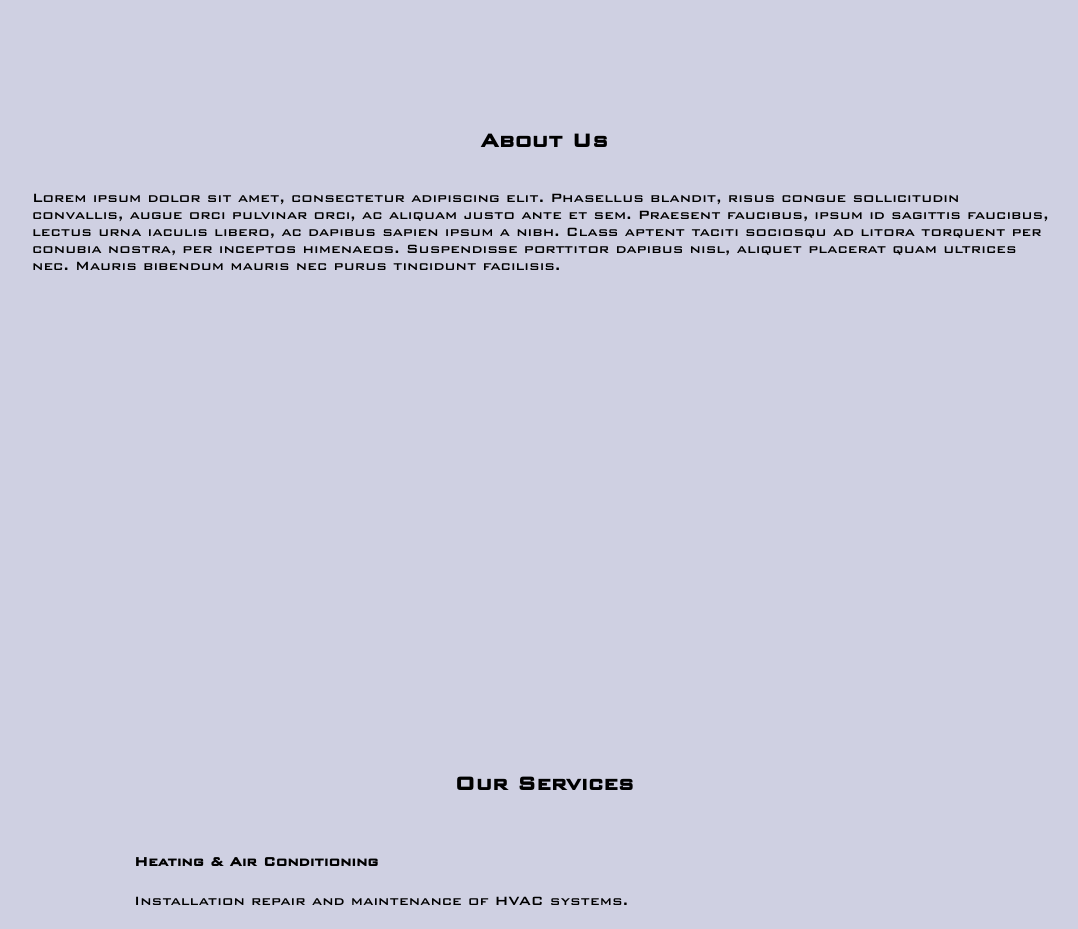
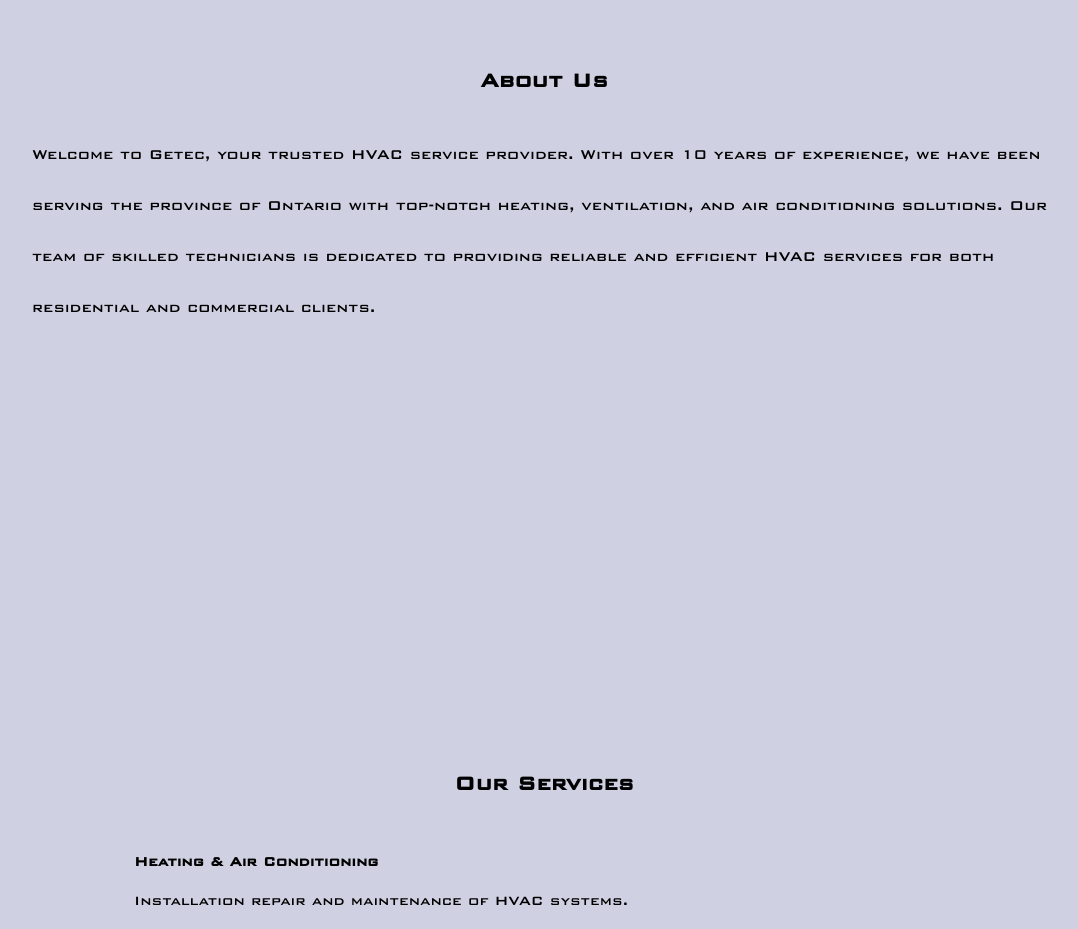
Before and after one commit to alljay213/getec-website, a plain HTML site: page index.html in a window 1280 px wide. Shown: the part 1000-1929 px from the top of the page, without its empty margins (96-1174 px from the left). Drawn offline with Linux system fonts and the light colour scheme.

Commit message:
adjusted line heigt

```diff
--- a/index.html
+++ b/index.html
@@ -36,13 +36,11 @@
     <section id="about">
       <h2>About Us</h2>
       <p>
-        Lorem ipsum dolor sit amet, consectetur adipiscing elit. Phasellus
-        blandit, risus congue sollicitudin convallis, augue orci pulvinar orci,
-        ac aliquam justo ante et sem. Praesent faucibus, ipsum id sagittis
-        faucibus, lectus urna iaculis libero, ac dapibus sapien ipsum a nibh.
-        Class aptent taciti sociosqu ad litora torquent per conubia nostra, per
-        inceptos himenaeos. Suspendisse porttitor dapibus nisl, aliquet placerat
-        quam ultrices nec. Mauris bibendum mauris nec purus tincidunt facilisis.
+        Welcome to Getec, your trusted HVAC service provider. With over 10 years
+        of experience, we have been serving the province of Ontario with
+        top-notch heating, ventilation, and air conditioning solutions. Our team
+        of skilled technicians is dedicated to providing reliable and efficient
+        HVAC services for both residential and commercial clients.
       </p>
     </section>
     <section id="services">
--- a/style.css
+++ b/style.css
@@ -26,6 +26,12 @@ body {
 
 header {
   box-shadow: 0px 1px 10px rgba(255, 255, 255, 0.8);
+}
+
+#about p {
+  font-style: var(--secondary-font);
+  font-size: 17px;
+  line-height: 3;
 }
 
 header,
@@ -308,7 +314,7 @@ ul a {
   }
 
   .menu-list {
-    display: flex;
+    display: flex !important;
     justify-content: space-evenly;
     padding: 0;
     background-color: var(--primary-color);
@@ -445,7 +451,7 @@ ul a {
   }
 
   .menu-list {
-    display: flex;
+    display: flex !important;
     justify-content: flex-end;
     padding: 0;
     background-color: var(--primary-color);
```
